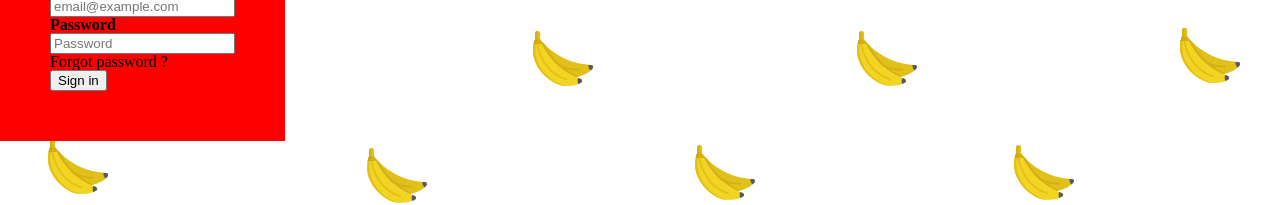
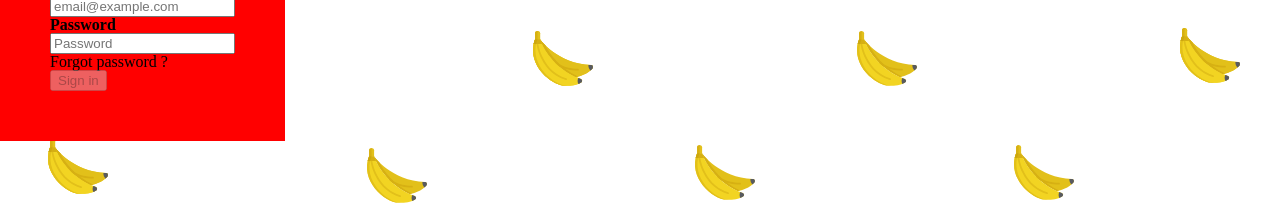
Before and after one commit to TristanLemire/DesginSystemHETIC, a React (Create React App) app: page / in a window 1280 px wide. Shown: the part 178-383 px from the top of the page. Built offline with nearby package versions, Linux system fonts and the light colour scheme.

Commit message:
[add] loginForm : add form validation and localstorage connection

```diff
--- a/src/components/organisms/LoginForm.js
+++ b/src/components/organisms/LoginForm.js
@@ -1,9 +1,66 @@
-import React from "react";
+import React, { useState, useEffect } from "react";
 import styled from "styled-components";
 import { LabelInput } from "../molecules/LabelInput";
 import { Button } from "../atoms/Button";
+import { isEmailValid } from "../../utils/regex";
 
 export const LoginForm = () => {
+  const [email, setEmail] = useState("");
+  const [password, setPassword] = useState("");
+  const [isSubmitDisabled, setIsSubmitDisabled] = useState(true);
+
+  const [isWrongEmail, setIsWrongEmail] = useState(false);
+  const [isUserInvalid, setIsUserInvalid] = useState(false);
+
+  const [userError, setUserError] = useState({});
+
+  useEffect(() => {
+    email && password ? setIsSubmitDisabled(false) : setIsSubmitDisabled(true);
+  }, [email, password]);
+
+  useEffect(() => {
+    if (isWrongEmail)
+      setUserError({ text: "Veuillez entrer une adresse mail valide." });
+    else if (isUserInvalid) setUserError({ text: "Identifiants incorrects" });
+    else setUserError({});
+  }, [isUserInvalid, isWrongEmail]);
+
+  const handleFormSubmit = (event) => {
+    const emailValidity = isEmailValid(email);
+    setIsWrongEmail(!emailValidity);
+
+    if (!emailValidity) return;
+
+    const existingUsers = JSON.parse(localStorage.getItem("users"));
+    const matchingUser =
+      existingUsers &&
+      existingUsers.find(
+        (user) => user.email === email && user.password === password
+      );
+
+    if (!matchingUser) {
+      setIsUserInvalid(true);
+      return;
+    }
+    login(matchingUser, existingUsers);
+  };
+
+  const login = (matchingUser, existingUsers) => {
+    matchingUser.isLogged = true;
+    localStorage.setItem("users", JSON.stringify(existingUsers));
+
+    // TODO: use parent callback to retreive user email (or take it from localstorage) + display modal
+    console.log("connected to user:", email);
+  };
+
+  const updateEmail = (value) => {
+    setEmail(value);
+  };
+
+  const updatePassword = (value) => {
+    setPassword(value);
+  };
+
   return (
     <LoginFormWrapper>
       <FormTitle>Sign in</FormTitle>
@@ -15,11 +72,24 @@ export const LoginForm = () => {
           type="email"
           placeholder="email@example.com"
           label="Email"
+          callback={updateEmail}
+          error={userError}
         />
-        <LabelInput type="password" placeholder="Password" label="Password" />
+        <LabelInput
+          type="password"
+          placeholder="Password"
+          label="Password"
+          callback={updatePassword}
+          error={{}}
+        />
       </form>
       <div>Forgot password ?</div>
-      <Button isAction={true} text="Sign in"></Button>
+      <Button
+        isAction={true}
+        text="Sign in"
+        isDisabled={isSubmitDisabled}
+        handleClick={handleFormSubmit}
+      ></Button>
     </LoginFormWrapper>
   );
 };
```
